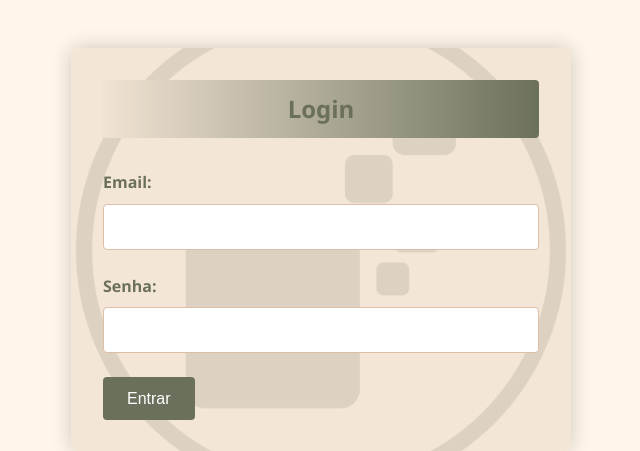
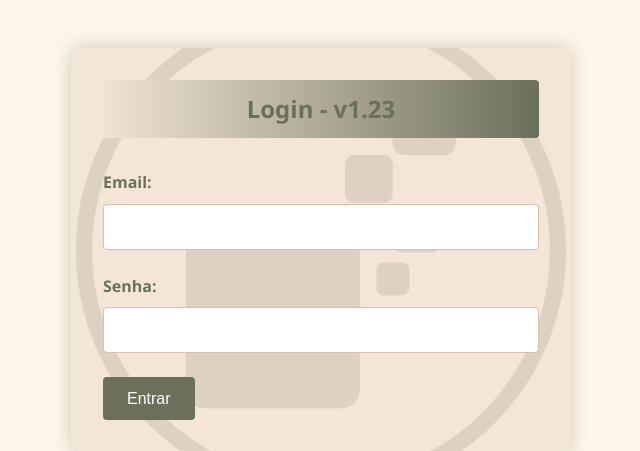
Before and after one commit to pixelpoptec/SistemaPP, a PHP site: page /login.php in a window 1280 px wide. Shown: the top 451 px of the page, without its empty margins (319-959 px from the left). Run offline with PHP 8.4, Linux system fonts and the light colour scheme; a stand-in replaces the project's code that opens the database connection.

Commit message:
atualizando versão

```diff
--- a/admin/login.php
+++ b/admin/login.php
@@ -46,7 +46,7 @@ if ($_SERVER['REQUEST_METHOD'] === 'POST') {
 </head>
 <body>
     <div class="login-container">
-        <h2 class="gradiente">Login</h2>
+        <h2 class="gradiente">Login - v1.23</h2>
 
         <?php if (!empty($erro)): ?>
             <div class="alert alert-danger"><?php echo $erro; ?></div>
```
